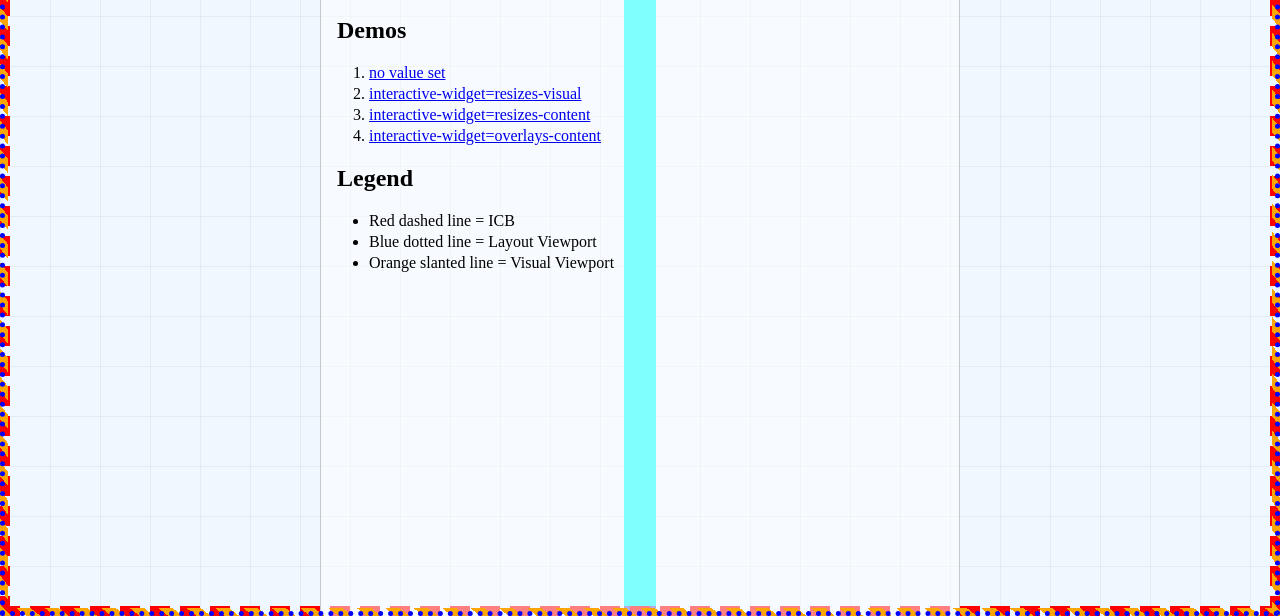
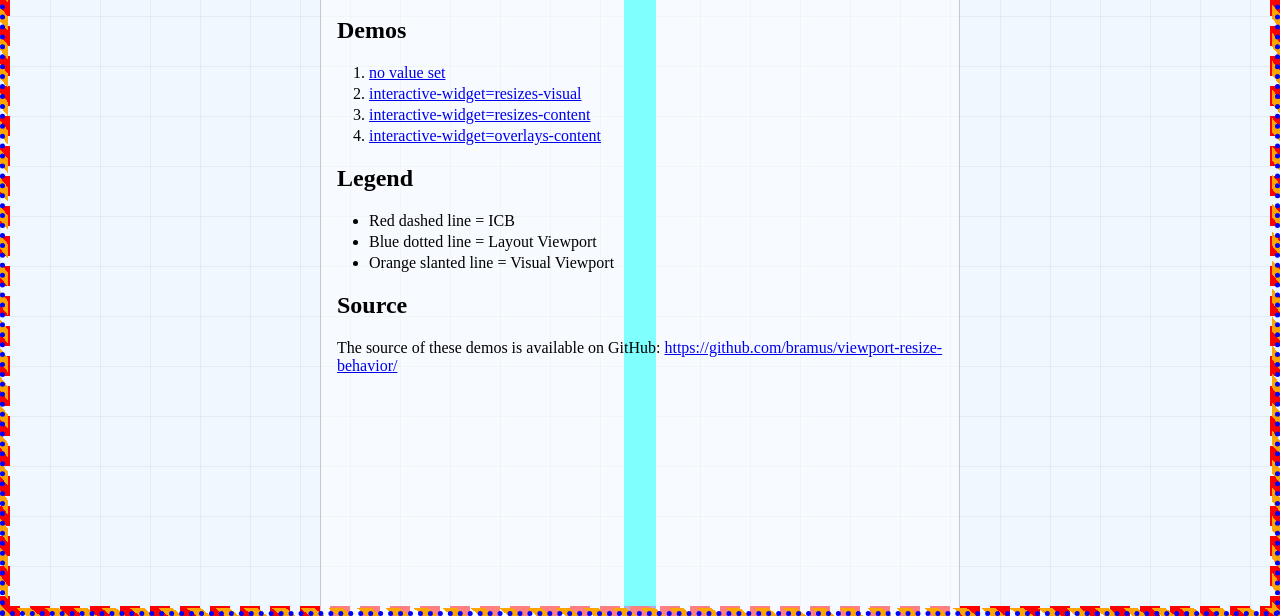
Before and after one commit to bramus/viewport-resize-behavior, a website: page demos/src/index.html in a window 1280 px wide. Shown: the part 184-800 px from the top of the page. Drawn offline with Linux system fonts and the light colour scheme.

Commit message:
Demos: Add link to GitHub repo

```diff
--- a/demos/src/index.html
+++ b/demos/src/index.html
@@ -56,6 +56,10 @@
 			<li>Blue dotted line = Layout Viewport</li>
 			<li>Orange slanted line = Visual Viewport</li>
 		</ul>
+
+		<h2>Source</h2>
+
+        <p>The source of these demos is available on GitHub: <a href="https://github.com/bramus/viewport-resize-behavior/">https://github.com/bramus/viewport-resize-behavior/</a></p>
     </main>
 
     <div id="visualviewport"></div>
```
